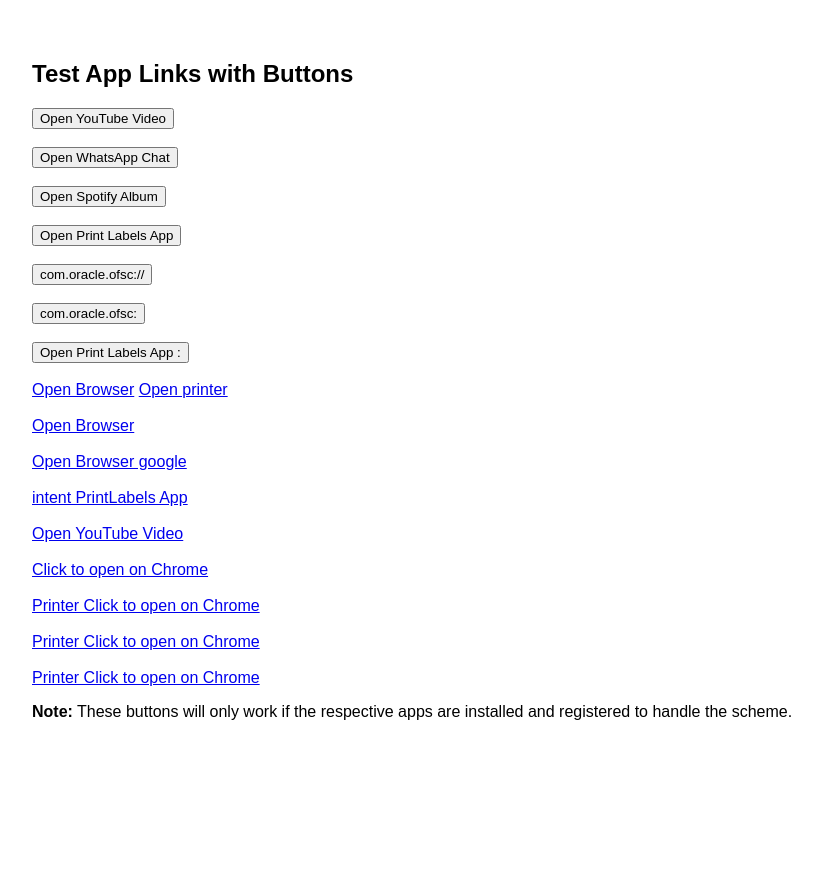
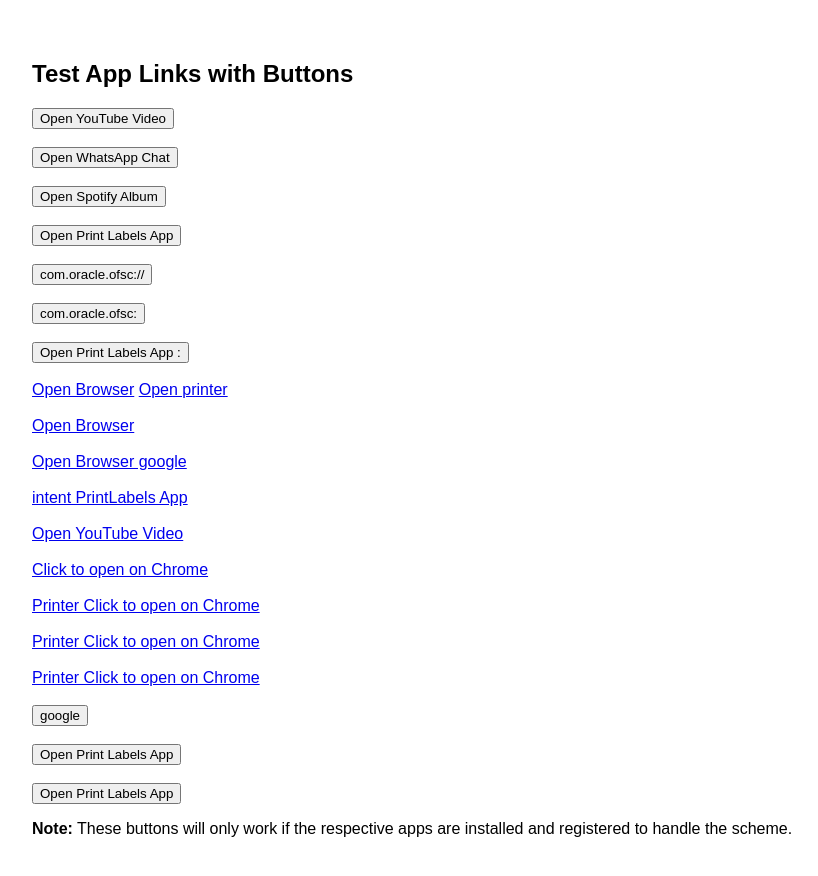
Before and after one commit to adarshdhakadoracle/a, a plain HTML site: page index.html in a window 1280 px wide. Shown: the whole page, without its empty margins (8-826 px from the left). Before the commit the page ends 800 px from the top, so only its background shows below. Drawn offline with Linux system fonts and the light colour scheme.

Commit message:
Update index.html

```diff
--- a/index.html
+++ b/index.html
@@ -75,8 +75,20 @@
 <a href="intent://printlabels:print-labels.com/samplenumber/%7B%7D#Intent;scheme=https;package=com.android.chrome;end">
     Printer Click to open on Chrome
   </a>
+<br><br>
 
 
+  <button onclick="window.open("googlechrome://navigate?url=" + google.com,"_system")">
+    google
+  </button>
+<br><br>
+  <button onclick="window.open("googlechrome://navigate?url=" + printlabels:print-labels.com/samplenumber/%7B%7D,"_system")">
+    Open Print Labels App
+  </button>
+<br><br>
+ <button onclick="window.open("googlechrome://navigate?url=" + "printlabels:print-labels.com/samplenumber/%7B%7D","_system")">
+    Open Print Labels App
+  </button>
 
   <p><strong>Note:</strong> These buttons will only work if the respective apps are installed and registered to handle the scheme.</p>
 
```
